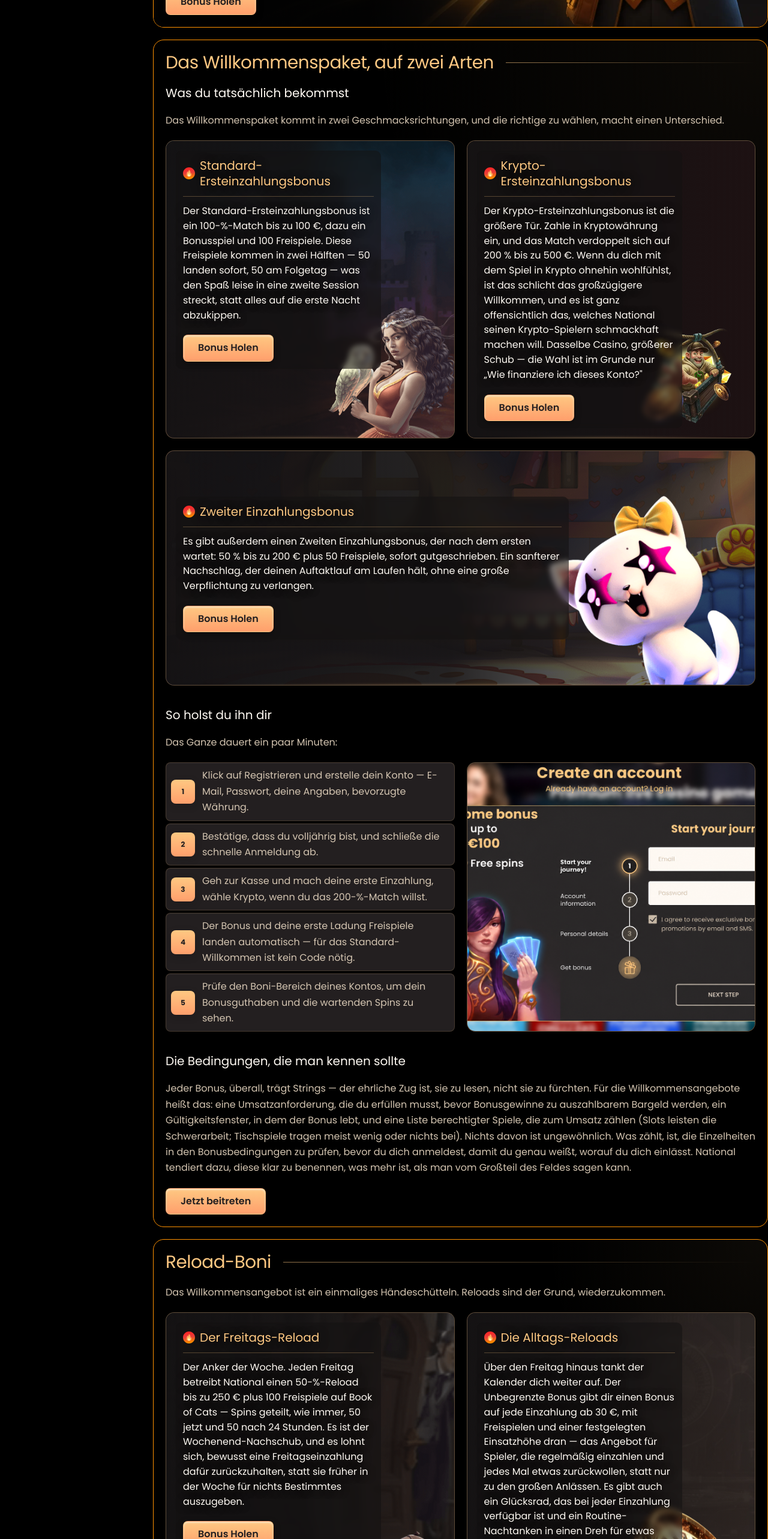
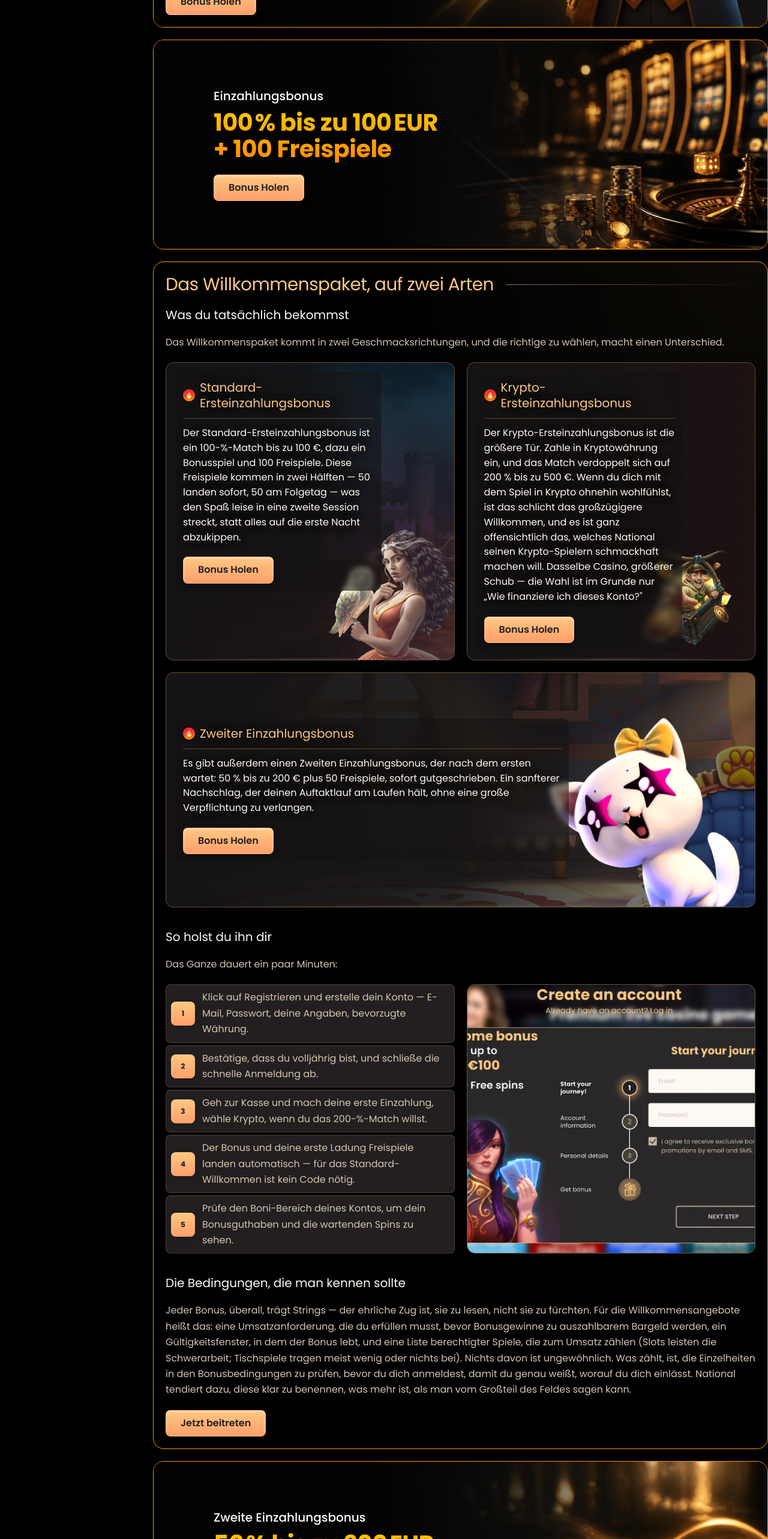
Before and after one commit to xbctk/natiocasino-germany, a Next.js app: page /bonuses in a window 1280 px wide. Shown: the part 1594-4160 px from the top of the page at 60% size. Built offline with nearby package versions, Linux system fonts and the light colour scheme.

Commit message:
Add promotion banners to German bonuses page

```diff
--- a/components/BonusesContent.tsx
+++ b/components/BonusesContent.tsx
@@ -1,6 +1,7 @@
 import Image from "next/image";
 import type { ReactNode } from "react";
 import { BONUS_AFFILIATE_URL, GENERAL_AFFILIATE_URL } from "./affiliateLinks";
+import { PromotionBanner } from "./PromotionBanner";
 
 export const bonusesSections: ReadonlyArray<readonly [string, string]> = [
   ["national-casino-boni-aktionen", "National Casino Boni & Aktionen in Deutschland"],
@@ -91,6 +92,8 @@ export function BonusesContent() {
         </div>
       </Section>
 
+      <PromotionBanner variant="first-deposit" />
+
       <Section id="willkommenspaket" title="Das Willkommenspaket, auf zwei Arten">
         <div className="content-subsection">
           <h3>Was du tatsächlich bekommst</h3>
@@ -130,6 +133,8 @@ export function BonusesContent() {
         <SectionCta type="join" />
       </Section>
 
+      <PromotionBanner variant="second-deposit" />
+
       <Section id="reload-boni" title="Reload-Boni">
         <p>Das Willkommensangebot ist ein einmaliges Händeschütteln. Reloads sind der Grund, wiederzukommen.</p>
         <div className="card-grid card-grid--two germany-bonus-grid boni-reload-grid">
@@ -141,6 +146,8 @@ export function BonusesContent() {
           </PromotionStoryCard>
         </div>
       </Section>
+
+      <PromotionBanner variant="friday-reload" />
 
       <Section id="freispiele-kalender" title="Freispiele über den ganzen Kalender">
         <p>Freispiele sind großzügig über den ganzen Kalender verstreut, nicht hinter einem einzigen Angebot eingesperrt.</p>
@@ -167,6 +174,8 @@ export function BonusesContent() {
           <SectionCta type="join" />
         </div>
       </Section>
+
+      <PromotionBanner variant="highroller" />
 
       <Section id="mehr-wege-zum-wert" title="Mehr Wege, auf denen der Wert zurückkommt">
         <p>Über die Einzahlungsboni und die VIP-Leiter hinaus betreibt National eine Reihe von Angeboten, deren ganze Aufgabe es ist, laufenden Spielern zusätzlichen Wert in die Hand zu drücken — die Alltagsbelohnungen, die eine Session so anfühlen lassen, als gäbe sie etwas zurück.</p>
```
Also changed, not shown: 1 other file (tests, documents, lock files or other folders).
